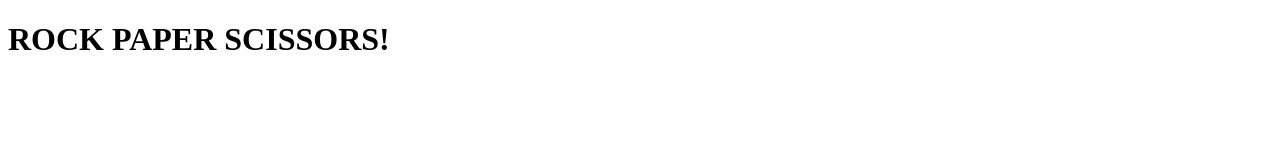
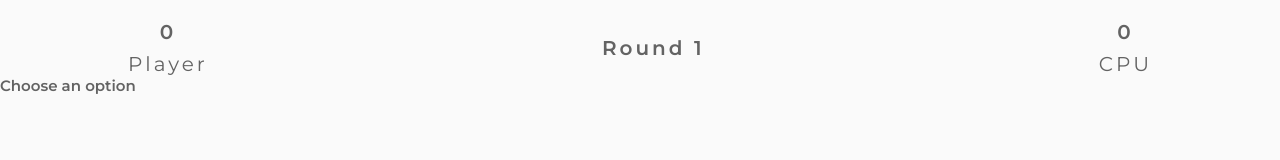
Before and after one commit to Denxia23/rock-paper-scissors, a plain HTML site: page index.html in a window 1280 px wide. Drawn offline with Linux system fonts and the light colour scheme.

Commit message:
made intro animation and game info section

```diff
--- a/index.html
+++ b/index.html
@@ -7,9 +7,29 @@
     <title>Document</title>
     <script src="app.js" defer></script>
     <link rel="stylesheet" href="styles.css">
+    <link rel="preconnect" href="https://fonts.googleapis.com">
+    <link rel="preconnect" href="https://fonts.gstatic.com" crossorigin>
+    <link href="https://fonts.googleapis.com/css2?family=Fredoka:wght@400;500&family=Montserrat:wght@400;500;600&display=swap" rel="stylesheet">
 </head>
 <body>
     <h1 class="title">ROCK PAPER SCISSORS!</h1>
-
+    <section id="game-info">
+        <div class="game-info-container">
+            <div class="player-points">
+                <p class="p-points">0</p>
+                <p>Player</p>
+            </div>
+            <p class="round">Round 1</p>
+            <div class="cpu-points">
+                <p class="c-points">0</p>
+                <p>CPU</p>
+            </div>
+        </div>
+    </section>
+    <section id="player-options">
+        <div class="player-options-container">
+           <h2>Choose an option</h2>
+        </div>
+    </section>
 </body>
 </html>
--- a/styles.css
+++ b/styles.css
@@ -0,0 +1,90 @@
+* {
+    box-sizing: border-box;
+    margin: 0;
+    padding: 0;
+}
+
+html {
+    font-family: "Montserrat", sans-serif;
+    font-size: 10px;
+    color: #636363;
+}
+
+body {
+    background-color: #FAFAFA;
+    height: 100vh;
+
+}
+
+h1 {
+    font-family: "Fredoka", sans-serif;
+    font-weight: 500;
+    letter-spacing: 1rem;
+    font-size: 4.8rem;
+}
+
+p {
+    font-size: 2rem;
+    letter-spacing: 0.3rem;
+}
+
+/* Intro */
+.title {
+    transform: translate(50%, -50%);
+    position: absolute;
+    right: 50%;
+    top: 50%;
+    text-align: center;
+    width: 75%;
+    animation: intro-animation 2.5s ease 0.8s forwards;
+    opacity: 0;
+    display: none;
+}
+/* End Intro */
+
+/* Game Info */
+#game-info .game-info-container {
+    display: flex;
+    justify-content: space-between;
+    width: 80%;
+    margin: 0 auto;
+    align-items: center;
+    padding-top: 20px;
+}
+
+#game-info .player-points,
+#game-info .cpu-points {
+    text-align: center;
+}
+
+#game-info .p-points,
+#game-info .c-points {
+    font-weight: 600;
+    margin-bottom: 8px;
+}
+
+#game-info .round {
+    font-weight: 600;
+}
+
+/* End Game Info */
+
+/* Keyframes */
+@keyframes intro-animation {
+    0% {
+        opacity: 0;
+    }
+
+    40% {
+        opacity: 1;
+        top: 50%;
+    }
+
+    100% {
+        top: -5%;
+        opacity: 0;
+    }
+}
+
+
+/* End Keyframes */
```
